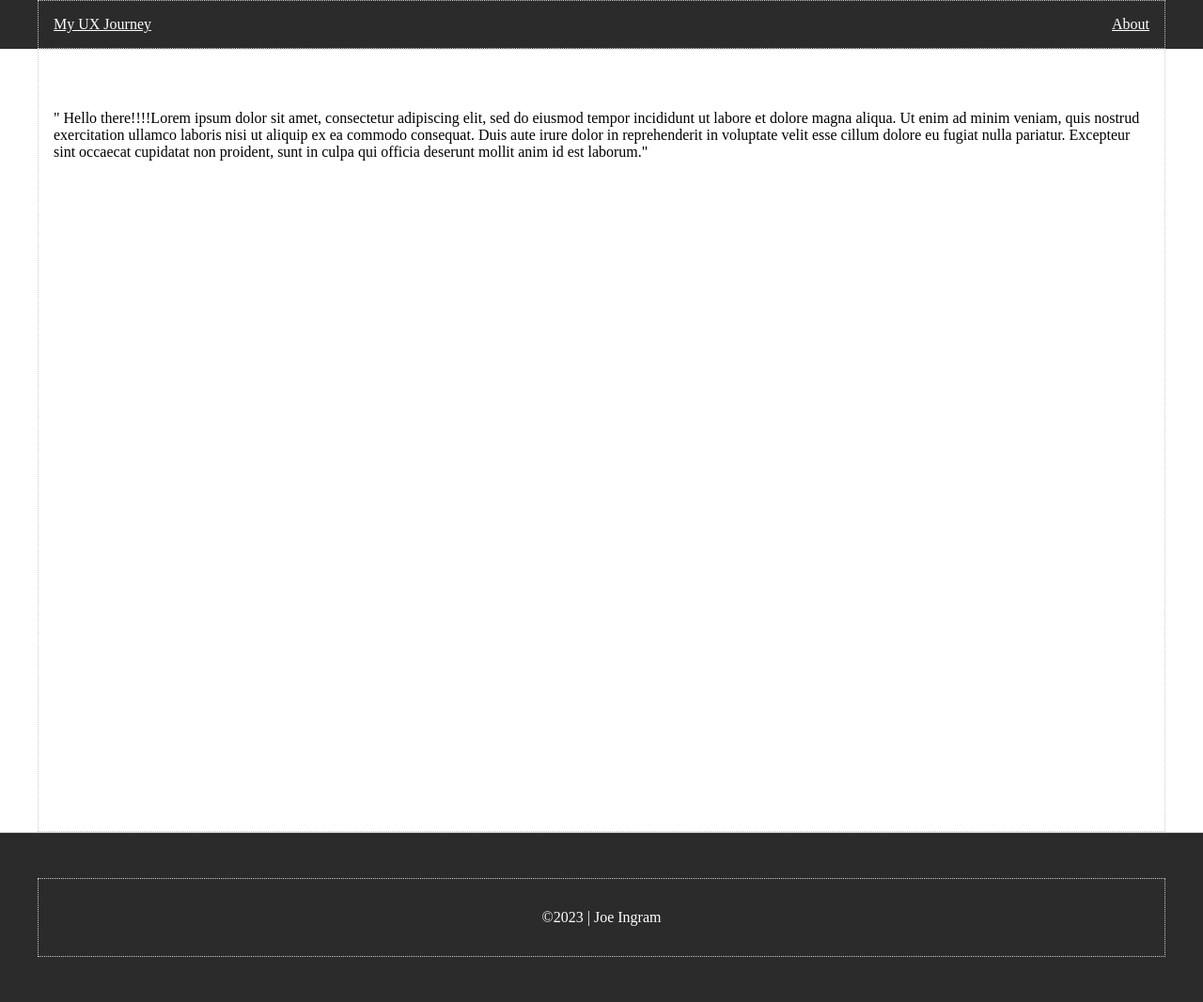
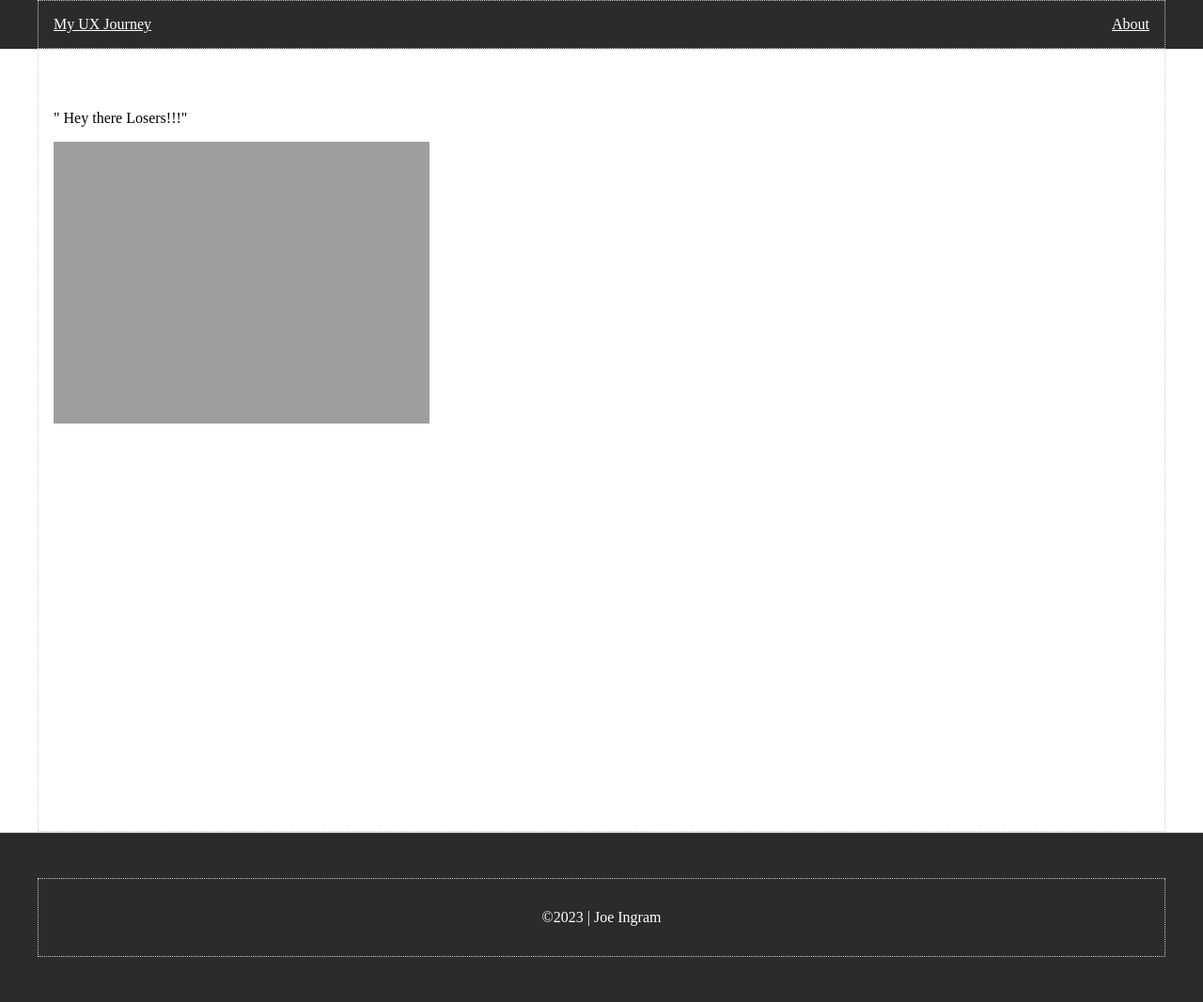
Before and after one commit to myuxjourney/myuxjourney.github.io, a Jekyll site: the page built from index.html, in a window 1280 px wide. Shown: the whole page at 94% size. Built offline with Jekyll 4.4.1, drawn with Linux system fonts in a browser that asks for light colours; nearby versions of some CDN libraries.

Commit message:
added gif

```diff
--- a/index.html
+++ b/index.html
@@ -3,5 +3,6 @@ layout: default
 ---
 
 <div class="example">
-  <p>" Hello there!!!!Lorem ipsum dolor sit amet, consectetur adipiscing elit, sed do eiusmod tempor incididunt ut labore et dolore magna aliqua. Ut enim ad minim veniam, quis nostrud exercitation ullamco laboris nisi ut aliquip ex ea commodo consequat. Duis aute irure dolor in reprehenderit in voluptate velit esse cillum dolore eu fugiat nulla pariatur. Excepteur sint occaecat cupidatat non proident, sunt in culpa qui officia deserunt mollit anim id est laborum."</p>
+  <p>" Hey there Losers!!!"</p>
+  <img src = “https://media4.giphy.com/media/3krsG6xxanNJttplrp/giphy.gif?cid=ecf05e47h5495nck09jig423e2f2d2gmm9ecuwcufogmpnv0&ep=v1_gifs_search&rid=giphy.gif&ct=g.gif”> </img>
 </div>
```
